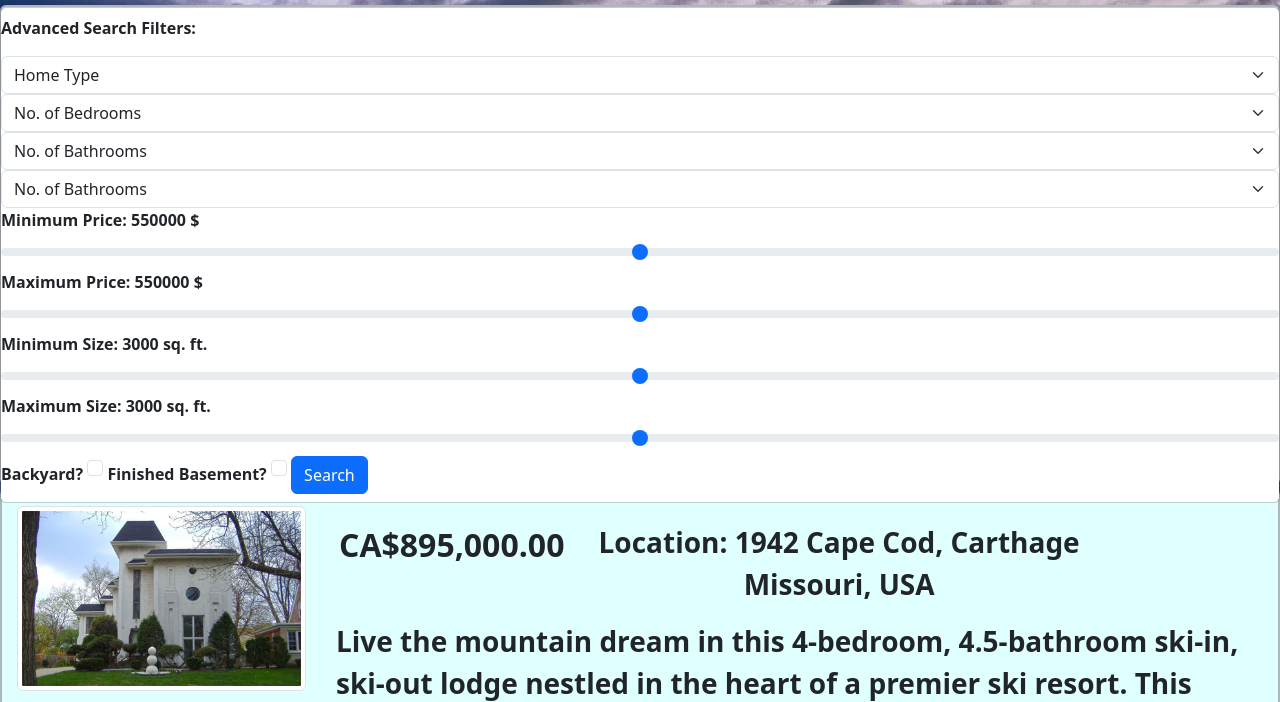
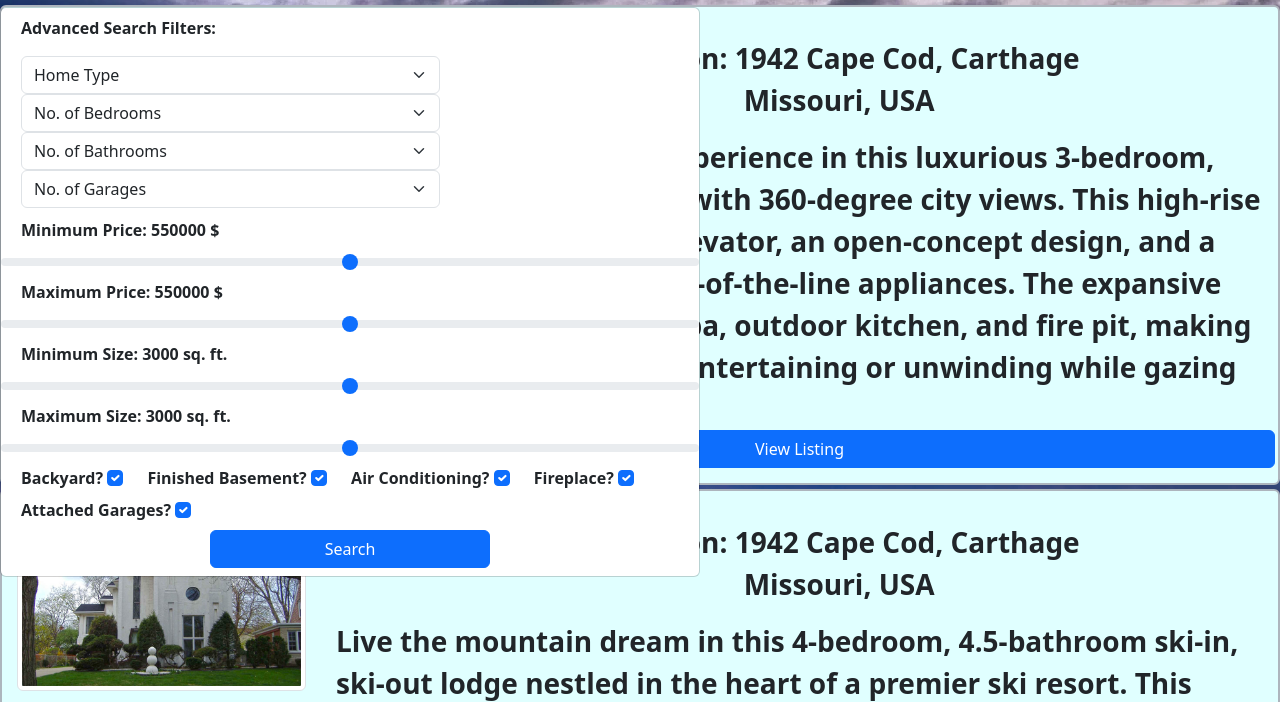
Before and after one commit to alattimer/CPSC481-T05-4-F23, a plain HTML site: page RealtYYC Interface/index.html in a window 1280 px wide. Both pictures are taken after a click on the button "Filter Search for a Home". Shown: the part 98-800 px from the top of the page. Drawn offline with nearby package versions, Linux system fonts and the light colour scheme.

Commit message:
Add features to advanced filter search, improve styling

```diff
--- a/RealtYYC Interface/index.html
+++ b/RealtYYC Interface/index.html
@@ -34,10 +34,10 @@
                     data-bs-toggle="dropdown" aria-expanded="false">
                     Filter Search for a Home
                 </a>
-                <div class="dropdown-menu" aria-labelledby="dropdownMenuLink">
+                <div class="dropdown-menu" aria-labelledby="dropdownMenuLink" style="width:700px;">
                     <form class="px-4 py-3">
-                        <p><b>Advanced Search Filters:</p>
-                        <select class="form-select" aria-label="Home Type">
+                        <p style="margin-left: 20px;"><b>Advanced Search Filters:</p>
+                        <select style="margin-left: 20px; width: 60%;" class="form-select" aria-label="Home Type">
                             <option selected>Home Type</option>
                             <option value="1">House</option>
                             <option value="2">Condominium</option>
@@ -45,43 +45,49 @@
                             <option value="4">Bungalow</option>
                             <option value="5">Bi-level</option>
                         </select>
-                        <select class="form-select" aria-label="Minimum No. of Bedrooms">
+                        <select style="margin-left: 20px; width: 60%;" class="form-select" aria-label="Minimum No. of Bedrooms">
                             <option selected>No. of Bedrooms</option>
                             <option value="1">One</option>
                             <option value="2">Two</option>
                             <option value="3">Three</option>
                             <option value="4">Four or more</option>
                         </select>
-                        <select class="form-select" aria-label="Minimum No. of Bathrooms">
+                        <select style="margin-left: 20px; width: 60%;" class="form-select" aria-label="Minimum No. of Bathrooms">
                             <option selected>No. of Bathrooms</option>
                             <option value="1">One</option>
                             <option value="2">Two</option>
                             <option value="3">Three</option>
                             <option value="4">Four or more</option>
                         </select>
-                        <select class="form-select" aria-label="Minimum. of Garages">
-                            <option selected>No. of Bathrooms</option>
+                        <select style="margin-left: 20px; width: 60%;" class="form-select" aria-label="Minimum. of Garages">
+                            <option selected>No. of Garages</option>
                             <option value="1">Zero</option>
                             <option value="2">One</option>
                             <option value="3">Two or more</option>
                         </select>
-                        <label for="MinimumPrice" class="form-label">Minimum Price: <span id="minPrice"></span>
+                        <label style="margin-left: 20px; margin-top: 10px;" for="MinimumPrice" class="form-label">Minimum Price: <span id="minPrice"></span>
                             $</label>
                         <input type="range" class="form-range" min="100000" max="1000000" id="MinimumPrice">
-                        <label for="MaximumPrice" class="form-label">Maximum Price: <span id="maxPrice"></span>
+                        <label style="margin-left: 20px;" for="MaximumPrice" class="form-label">Maximum Price: <span id="maxPrice"></span>
                             $</label>
                         <input type="range" class="form-range" min="100000" max="1000000" id="MaximumPrice">
-                        <label for="MinimumSize" class="form-label">Minimum Size: <span id="minSize"></span> sq.
+                        <label style="margin-left: 20px;" for="MinimumSize" class="form-label">Minimum Size: <span id="minSize"></span> sq.
                             ft.</label>
                         <input type="range" class="form-range" min="1000" max="5000" id="MinimumSize">
-                        <label for="MaximumSize" class="form-label">Maximum Size: <span id="maxSize"></span> sq.
+                        <label style="margin-left: 20px;" for="MaximumSize" class="form-label">Maximum Size: <span id="maxSize"></span> sq.
                             ft.</label>
                         <input type="range" class="form-range" min="1000" max="5000" id="MaximumSize">
-                        <label for="backyard" class="form-label">Backyard?</label>
-                        <input class="form-check-input" type="checkbox" id="backyard" name="backyard" value="good">
-                        <label for="basement" class="form-label">Finished Basement?</label>
-                        <input class="form-check-input" type="checkbox" id="basement" name="basement" value="good">
-                        <button type="submit" class="btn btn-primary">Search</button>
+                        <label style="margin-left: 20px;" for="backyard" class="form-label">Backyard?</label>
+                        <input class="form-check-input" type="checkbox" id="backyard" name="backyard" value="good" checked>
+                        <label style="margin-left: 20px;"for="basement" class="form-label">Finished Basement?</label>
+                        <input class="form-check-input" type="checkbox" id="basement" name="basement" value="good" checked>
+                        <label style="margin-left: 20px;" for="airCond" class="form-label">Air Conditioning?</label>
+                        <input class="form-check-input" type="checkbox" id="airCond" name="airCond" value="good" checked>
+                        <label style="margin-left: 20px;" for="fireplace" class="form-label">Fireplace?</label>
+                        <input class="form-check-input" type="checkbox" id="fireplace" name="fireplace" value="good" checked>
+                        <label style="margin-left: 20px;" for="attachGarage" class="form-label">Attached Garages?</label>
+                        <input class="form-check-input" type="checkbox" id="attachGarage" name="attachGarage" value="good" checked>
+                        <button style="margin-left:auto; margin-right:auto; display:block; width:40%;" type="submit" class="btn btn-primary">Search</button>
 
                         <script>
                             var minPriceSlider = document.getElementById("MinimumPrice");
```
Also changed, not shown: RealtYYC Interface/CSS Sheets/index.css (line endings or trailing spaces).
